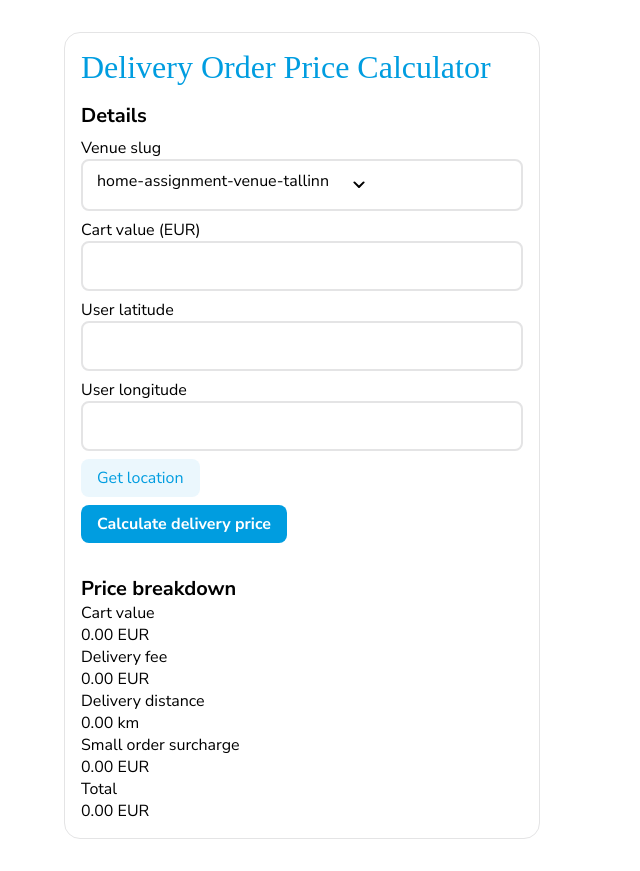
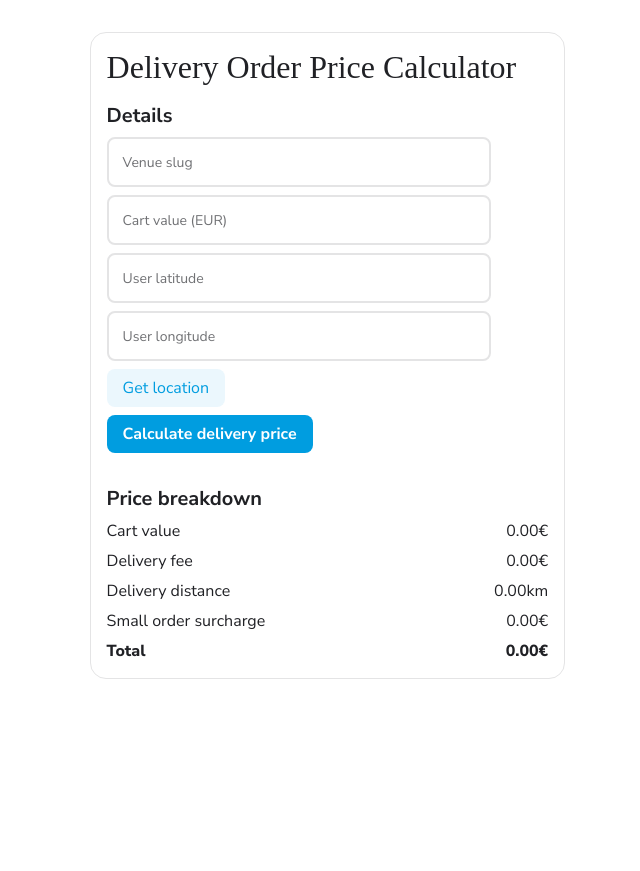
Before and after one commit to 4r70/wolt-internship-2025, a Next.js app in the folder dopc/: page / in a window 1280 px wide. Shown: the whole page, without its empty margins (0-640 px from the left). After the commit the page ends 800 px from the top, so only its background shows below. Built offline with nearby package versions, Linux system fonts and the light colour scheme; a web font is replaced by a local one.

Commit message:
added more css, especially for inputs and accessibility

```diff
--- a/dopc/app/page.module.css
+++ b/dopc/app/page.module.css
@@ -2,12 +2,13 @@
   display: flex;
   align-items: center;
   font-family: Nunito Sans;
+  color: var(--color-text);
 }
 
 .main {
   display: flex;
   flex-direction: column;
-  margin: 2rem 5%;
+  margin: 2rem 7%;
 }
 
 .calculatorTile {
@@ -23,7 +24,6 @@
 .title {
   font-size: 2rem;
   font-family: Coiny;
-  color: var(--color-primary);
   margin-bottom: var(--space-md);
   margin-right: 2rem;
 }
@@ -34,15 +34,10 @@
   gap: var(--space-lg);
 }
 
-.detailsWrapper {
+.detailsWrapper, .priceBreakdownWrapper {
   display: flex;
   flex-direction: column;
   gap: var(--space-sm);
-}
-
-.priceBreakdownWrapper {
-  display: flex;
-  flex-direction: column;
 }
 
 .subtitle {
@@ -51,43 +46,66 @@
 }
 
 .inputWrapper {
+  position: relative;
   display: flex;
   flex-direction: column;
+  gap: var(--space-xs);
 }
 
-.input, .selectWrapper {
+.input {
   padding: .75rem .875rem;
   border-radius: var(--border-radius-md);
   border: 2px solid var(--color-border-primary);
   background-color: var(--color-bg);
   font-size: var(--font-size-md);
+  max-width: 40ch;
   transition: border .2s ease, outline .2s ease;
 }
 
-.input:hover, .selectWrapper:hover {
+.input:hover {
   border: 2px solid var(--color-primary);
 }
 
-.input:active, .selectWrapper:active {
-  border: 2px solid var(--color-outline-focused);
+.input:focus {
+  border-color: var(--color-outline-selected);
+  outline: 1px solid var(--color-outline-selected);
+  padding-top: 1.25rem;
+  padding-bottom: .25rem;
 }
 
-.input:focus, .selectWrapper:focus {
-  border: 2px solid var(--color-outline-focused);
-  outline: transparent;
+.input:focus-visible {
+  border-color: var(--color-outline-focused);
+  outline: 1px solid var(--color-outline-focused);
 }
 
-.selectWrapper {
-  display: flex;
-  gap: var(--space-sm);
+.input:focus:hover, .input:focus-visible:hover {
+  border-color: var(--color-primary);
+  outline: 1px solid var(--color-primary);
 }
 
-.select {
-  all: unset;
-  /* Remove default arrow */
-  appearance: none;
-  -moz-appearance:none; /* Firefox */
-  -webkit-appearance:none; /* Safari and Chrome */
+.input:not(:placeholder-shown) {
+  padding-top: 1.25rem;
+  padding-bottom: .25rem;
+}
+
+.innerLabel {
+  position: absolute;
+  font-size: var(--font-size-sm);
+  left: var(--space-md);
+  color: var(--color-text-secondary);
+  transform: translate(0, 1rem);
+  transition: all .2s ease-in-out;
+}
+
+.input:focus ~ .innerLabel, .input:active ~ .innerLabel {
+  transform: translate(0, .5rem);
+  font-size: var(--font-size-xs);
+  color: var(--color-primary);
+}
+
+.input:not(:placeholder-shown) ~ .innerLabel {
+  transform: translate(0, .5rem);
+  font-size: var(--font-size-xs);
 }
 
 .primaryButton, .secondaryButton {
@@ -113,6 +131,10 @@
   background-color: var(--color-primary-light-pressed);
 }
 
+.secondaryButton:focus-visible, .primaryButton:focus-visible {
+  outline: 2px solid var(--color-outline-focused);
+}
+
 .primaryButton {
   background-color: var(--color-primary);
   color: #fff;
@@ -126,3 +148,18 @@
 .primaryButton:active {
   background-color: var(--color-primary-pressed);
 }
+
+.priceBreakdown {
+  display: flex;
+  flex-direction: column;
+  gap: var(--space-sm);
+}
+
+.priceBreakdownRow {
+  display: flex;
+  justify-content: space-between;
+}
+
+.priceBreakdownDescriptionTotal, .priceBreakdownValueTotal {
+  font-weight: var(--font-weight-extrabold);
+}
--- a/dopc/app/page.tsx
+++ b/dopc/app/page.tsx
@@ -14,53 +14,59 @@ export default function Home() {
                         <div className={styles.detailsWrapper}>
                             <h2 className={styles.subtitle}>Details</h2>
                             <div className={styles.inputWrapper}>
-                                <label htmlFor="venue-slug">Venue slug</label>
-                                <div className={styles.selectWrapper}>
-                                    <select
+                                <input
                                     id="venue-slug"
-                                        className={styles.select}
+                                    className={styles.input}
+                                    placeholder=""
+                                />
+                                <label
+                                    className={styles.innerLabel}
+                                    htmlFor="venue-slug"
                                 >
-                                        <option value="home-assignment-venue-tallinn">
-                                            home-assignment-venue-tallinn
-                                        </option>
-                                        <option value="home-assignment-venue-helsinki">
-                                            home-assignment-venue-helsinki
-                                        </option>
-                                    </select>
-                                    <ArrowDownIcon
-                                        className={styles.arrowDownIcon}
-                                    />
-                                </div>
+                                    Venue slug
+                                </label>
                             </div>
                             <div className={styles.inputWrapper}>
-                                <label htmlFor="cart-value">
+                                <input
+                                    id="cart-value"
+                                    type="text"
+                                    className={styles.input}
+                                    placeholder=""
+                                />
+                                <label
+                                    className={styles.innerLabel}
+                                    htmlFor="cart-value"
+                                >
                                     Cart value (EUR)
                                 </label>
-                                <input
-                                    id="cart-value"
-                                    type="number"
-                                    className={styles.input}
-                                />
                             </div>
                             <div className={styles.inputWrapper}>
-                                <label htmlFor="user-latitude">
+                                <input
+                                    id="user-latitude"
+                                    type="text"
+                                    className={styles.input}
+                                    placeholder=""
+                                />
+                                <label
+                                    className={styles.innerLabel}
+                                    htmlFor="user-latitude"
+                                >
                                     User latitude
                                 </label>
-                                <input
-                                    id="user-latitude"
-                                    type="number"
-                                    className={styles.input}
-                                />
                             </div>
                             <div className={styles.inputWrapper}>
-                                <label htmlFor="user-longitude">
+                                <input
+                                    id="user-longitude"
+                                    type="text"
+                                    className={styles.input}
+                                    placeholder=""
+                                />
+                                <label
+                                    className={styles.innerLabel}
+                                    htmlFor="user-longitude"
+                                >
                                     User longitude
                                 </label>
-                                <input
-                                    id="user-longitude"
-                                    type="number"
-                                    className={styles.input}
-                                />
                             </div>
                             <button className={styles.secondaryButton}>
                                 Get location
@@ -72,38 +78,55 @@ export default function Home() {
                         <div className={styles.priceBreakdownWrapper}>
                             <h2 className={styles.subtitle}>Price breakdown</h2>
                             <dl className={styles.priceBreakdown}>
+                                <div className={styles.priceBreakdownRow}>
                                     <dt
-                                    className={styles.priceBreakdownDescription}
+                                        className={
+                                            styles.priceBreakdownDescription
+                                        }
                                     >
                                         Cart value
                                     </dt>
                                     <dd className={styles.priceBreakdownValue}>
-                                    0.00 EUR
+                                        0.00€
                                     </dd>
+                                </div>
+                                <div className={styles.priceBreakdownRow}>
                                     <dt
-                                    className={styles.priceBreakdownDescription}
+                                        className={
+                                            styles.priceBreakdownDescription
+                                        }
                                     >
                                         Delivery fee
                                     </dt>
                                     <dd className={styles.priceBreakdownValue}>
-                                    0.00 EUR
+                                        0.00€
                                     </dd>
+                                </div>
+                                <div className={styles.priceBreakdownRow}>
                                     <dt
-                                    className={styles.priceBreakdownDescription}
+                                        className={
+                                            styles.priceBreakdownDescription
+                                        }
                                     >
                                         Delivery distance
                                     </dt>
                                     <dd className={styles.priceBreakdownValue}>
-                                    0.00 km
+                                        0.00km
                                     </dd>
+                                </div>
+                                <div className={styles.priceBreakdownRow}>
                                     <dt
-                                    className={styles.priceBreakdownDescription}
+                                        className={
+                                            styles.priceBreakdownDescription
+                                        }
                                     >
                                         Small order surcharge
                                     </dt>
                                     <dd className={styles.priceBreakdownValue}>
-                                    0.00 EUR
+                                        0.00€
                                     </dd>
+                                </div>
+                                <div className={styles.priceBreakdownRow}>
                                     <dt
                                         className={
                                             styles.priceBreakdownDescriptionTotal
@@ -111,9 +134,14 @@ export default function Home() {
                                     >
                                         Total
                                     </dt>
-                                <dd className={styles.priceBreakdownValueTotal}>
-                                    0.00 EUR
+                                    <dd
+                                        className={
+                                            styles.priceBreakdownValueTotal
+                                        }
+                                    >
+                                        0.00€
                                     </dd>
+                                </div>
                             </dl>
                         </div>
                     </div>
```
Lines whose indentation alone changed are shown as unchanged.
